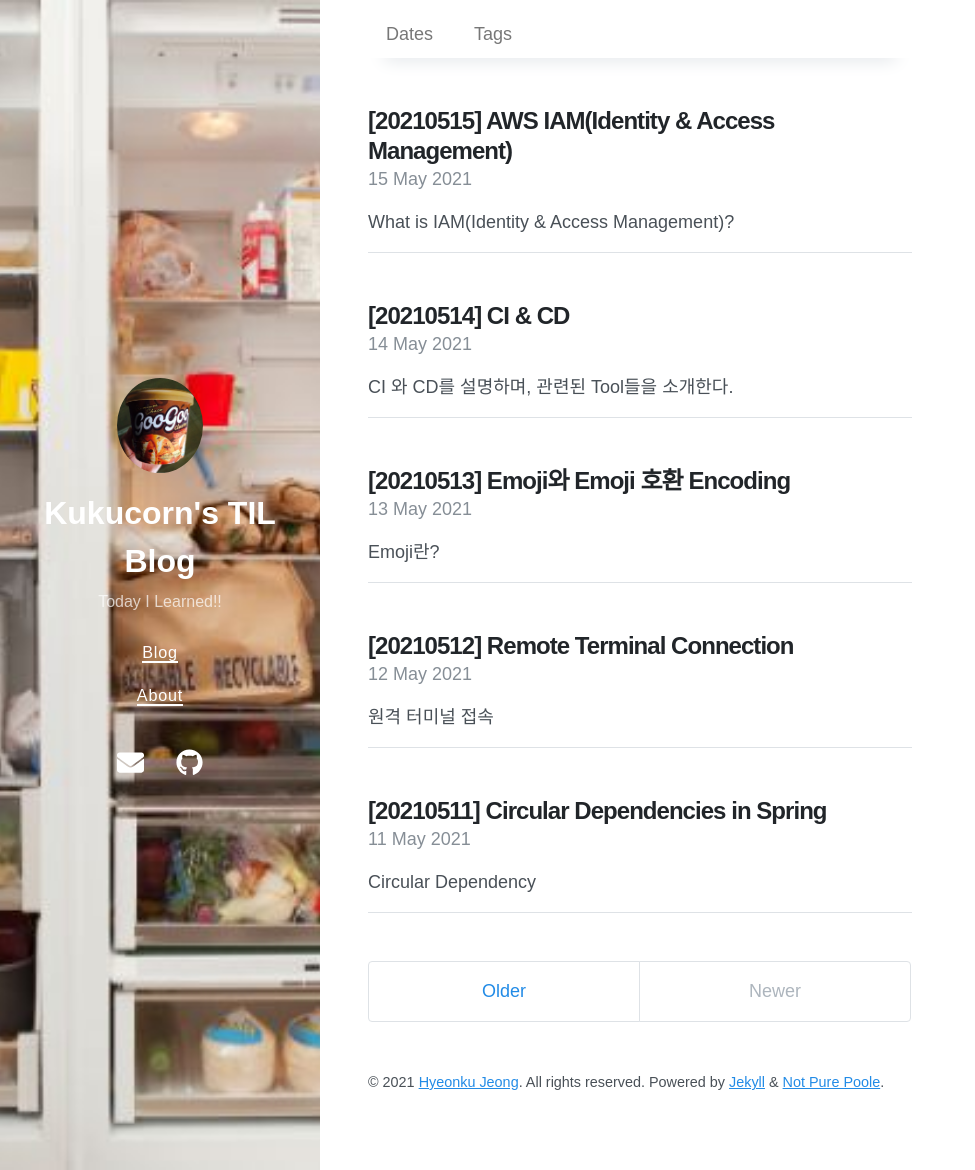
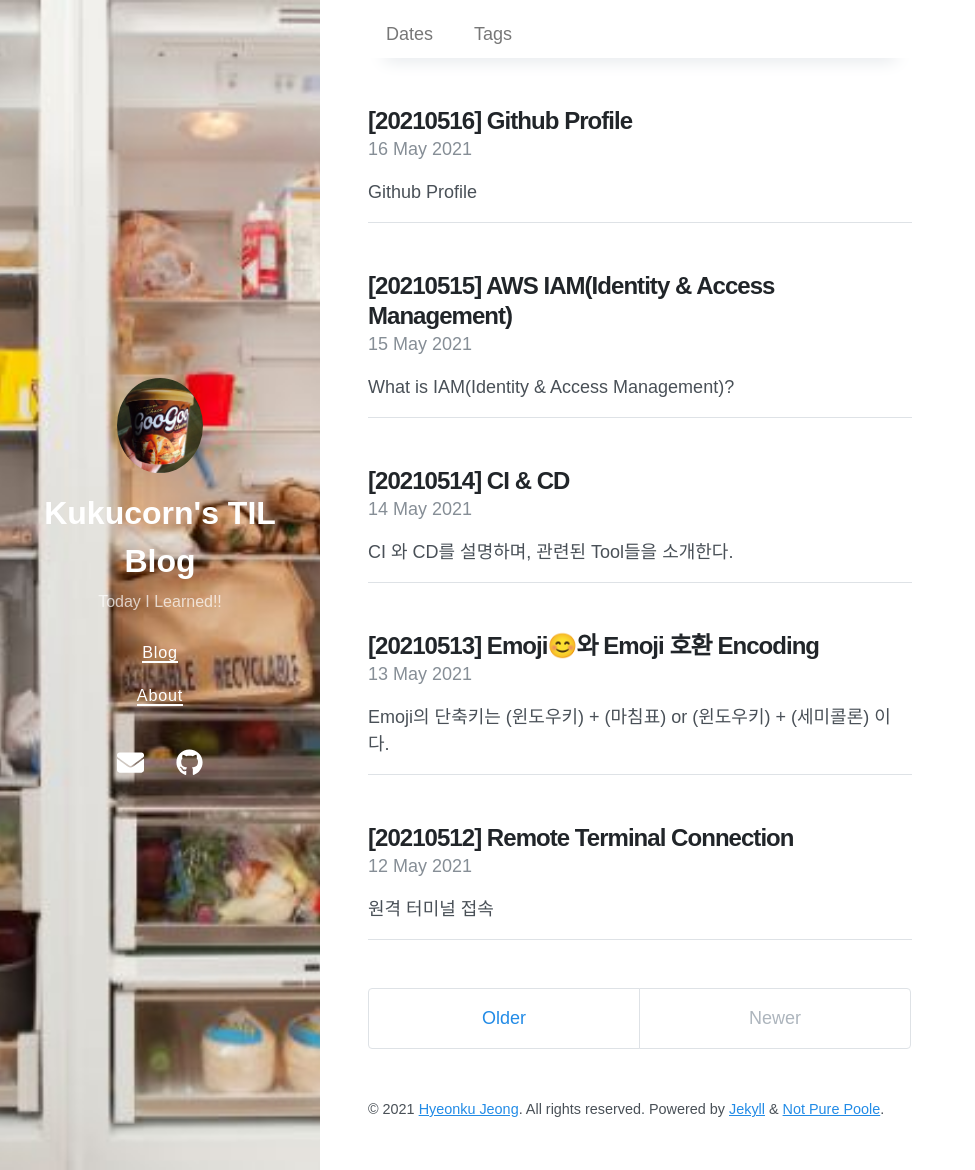
Before and after one commit to kukucorn/TIL-Blog, a Jekyll site: the page built from index.html, in a window 1280 px wide and 1170 px high. Shown: the whole window, without its empty margins (0-975 px from the left). Built offline with Jekyll 4.4.1, drawn with Linux system fonts in a browser that asks for light colours; nearby versions of some CDN libraries; the list of posts is cut into pages by our own code; part of the change alters nothing that is shown.

Commit message:
5월 16일 TIL 포스팅

```diff
--- a/_posts/2021-05-13-Emoji-Compatibility-Encoding.md
+++ b/_posts/2021-05-13-Emoji-Compatibility-Encoding.md
@@ -1,11 +1,13 @@
 ---
 layout: post
-title: "[20210513] Emoji와 Emoji 호환 Encoding"
+title: "[20210513] Emoji😊와 Emoji 호환 Encoding"
 date: 2021-05-13 23:52
 last_modified_at: 2021-05-13 23:52
 tags: [MySQL, Encoding]
 toc: true
 ---
+
+> Emoji의 단축키는 (윈도우키) + (마침표) or (윈도우키) + (세미콜론) 이다.
 
 ## Emoji란?
 
--- /dev/null
+++ b/_posts/2021-05-16-Github-Profile.md
@@ -0,0 +1,35 @@
+---
+layout: post
+title: "[20210516] Github Profile"
+date: 2021-05-16 23:00
+last_modified_at: 2021-05-16 23:00
+tags: [Github]
+toc: true
+---
+
+## Github Profile
+
+Github profile page는 내가 어떤 repositories에 관심이 있고, 어디에 contribute했는지에 대한 전반적인 소개 느낌의 page이다. 자신의 개인 정보, 예로 어디서 일했었는지, 어느 프로젝트에 기여했는지에 대한 간략한 소개는 bio에 추가하여 보여 줄수도 있지만, readme.md 파일로도 관리할 수 있다.
+
+### Github Profile readme.md 파일 작성
+
+Readme.md 파일로 자신의 소개를 관리하기 위해서는 username과 같은 이름의 repository를 만들고 해당 repo에 readme.md를 추가하게 되면 자동으로 profile page에 보여지게 된다.
+
+### Github Profile 꾸미기
+
+Github에서 제공해주는 기능들에는 contribution activity의 timeline을 보여주거나, repositories들을 원하는 곳에 배치하여 보여줄 수도 있다.
+다른 오픈소스들에서 제공하는 기능들도 몇 가지 소개하려 한다.
+
+- [capsule render](https://github.com/kyechan99/capsule-render) - Profile Readme의 header부분을 이쁘게 꾸밀 수 있다.
+- [내 Github 방문자 수](https://hits.seeyoufarm.com/)
+- [내 Github stat](https://github.com/anuraghazra/github-readme-stats) - Github의 여러 기능들을 얼마나 활용했냐에 따라 점수를 준다.
+- [내 Commit 시간 동향](https://github.com/techinpark/productive-box) - 어느 시간대에 Commit(활동)을 많이 했는지 확인할 수 있다.
+- [배지 활용하기](https://shields.io/)
+- [개발 스택 아이콘](https://simpleicons.org/)
+
+---
+
+### 출처
+
+[About your profile(Github doc)](https://docs.github.com/en/github/setting-up-and-managing-your-github-profile/about-your-profile)
+https://velog.io/@woo0_hooo/Github-github-profile-%EA%B0%84%EC%A7%80%EB%82%98%EA%B2%8C-%EA%BE%B8%EB%AF%B8%EA%B8%B0
```
